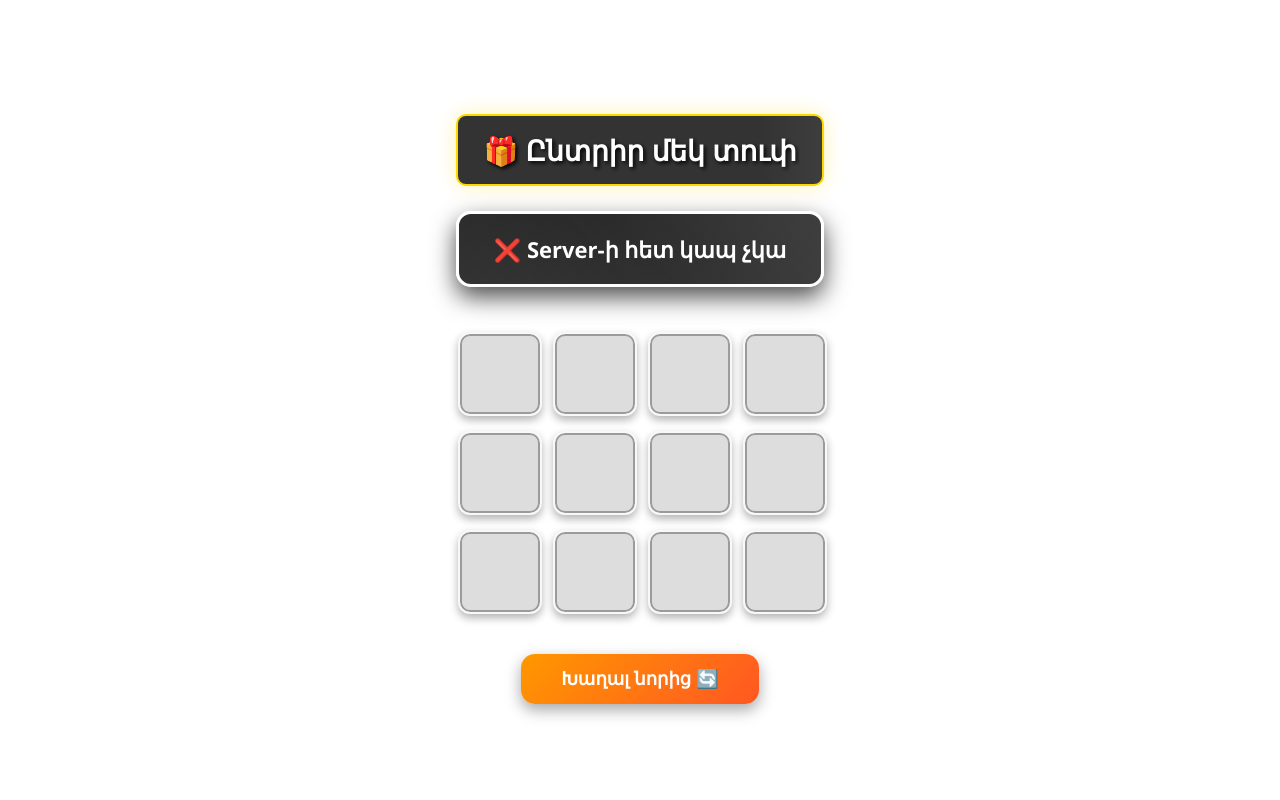
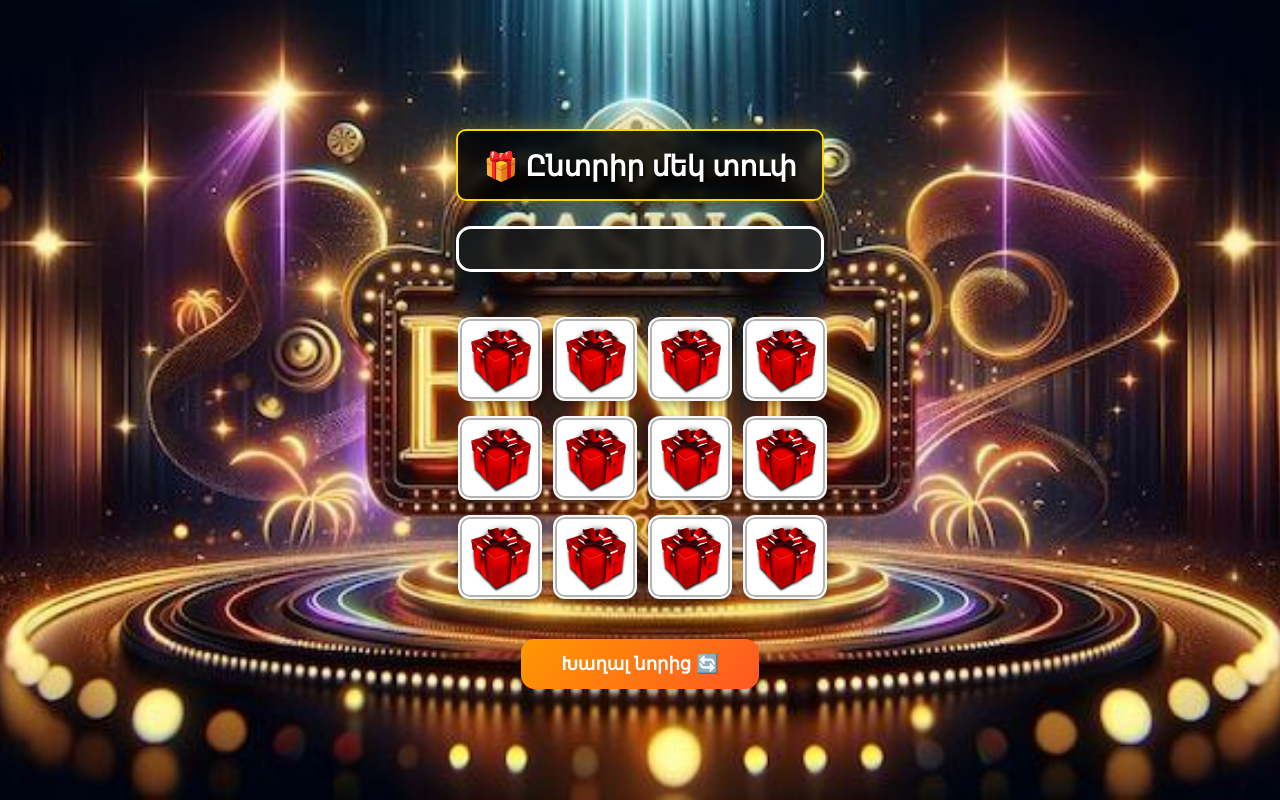
Before and after one commit to alofficial777games-cloud/alofficial777-game, a plain HTML site: page index.html in a window 1280 px wide. Drawn offline with Linux system fonts and the light colour scheme; no server answers.

Commit message:
Add files via upload

```diff
--- a/index.html
+++ b/index.html
@@ -139,10 +139,6 @@
         winAmount = data.reward;
         startGame();
       })
-      .catch(err => {
-        console.error(err);
-        message.textContent = "❌ Server-ի հետ կապ չկա";
-      });
 
     function startGame() {
       gameOver = false;
```
Also changed, not shown: img/cammon.jpg (added), img/fon1.jpg (added).
